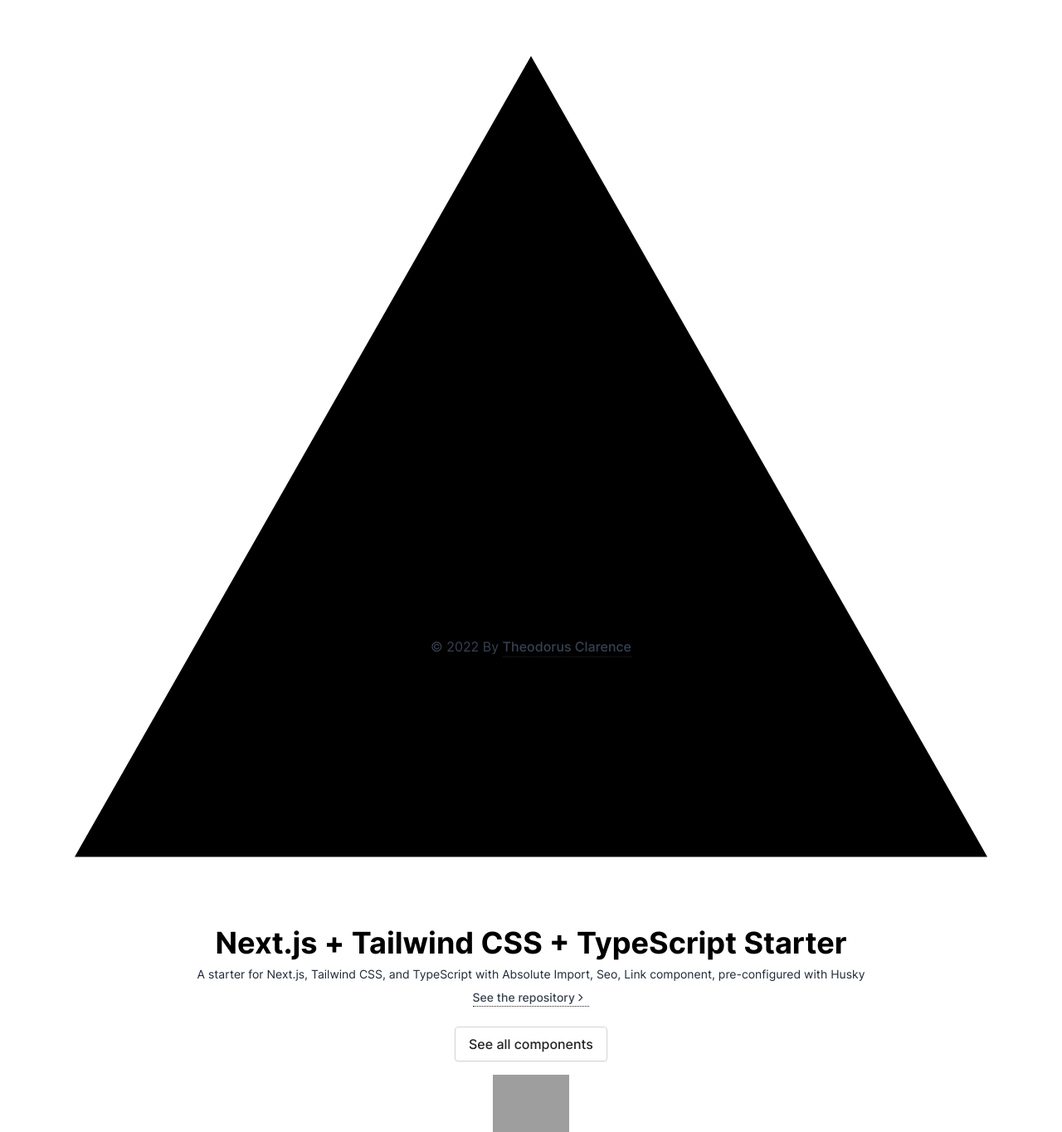
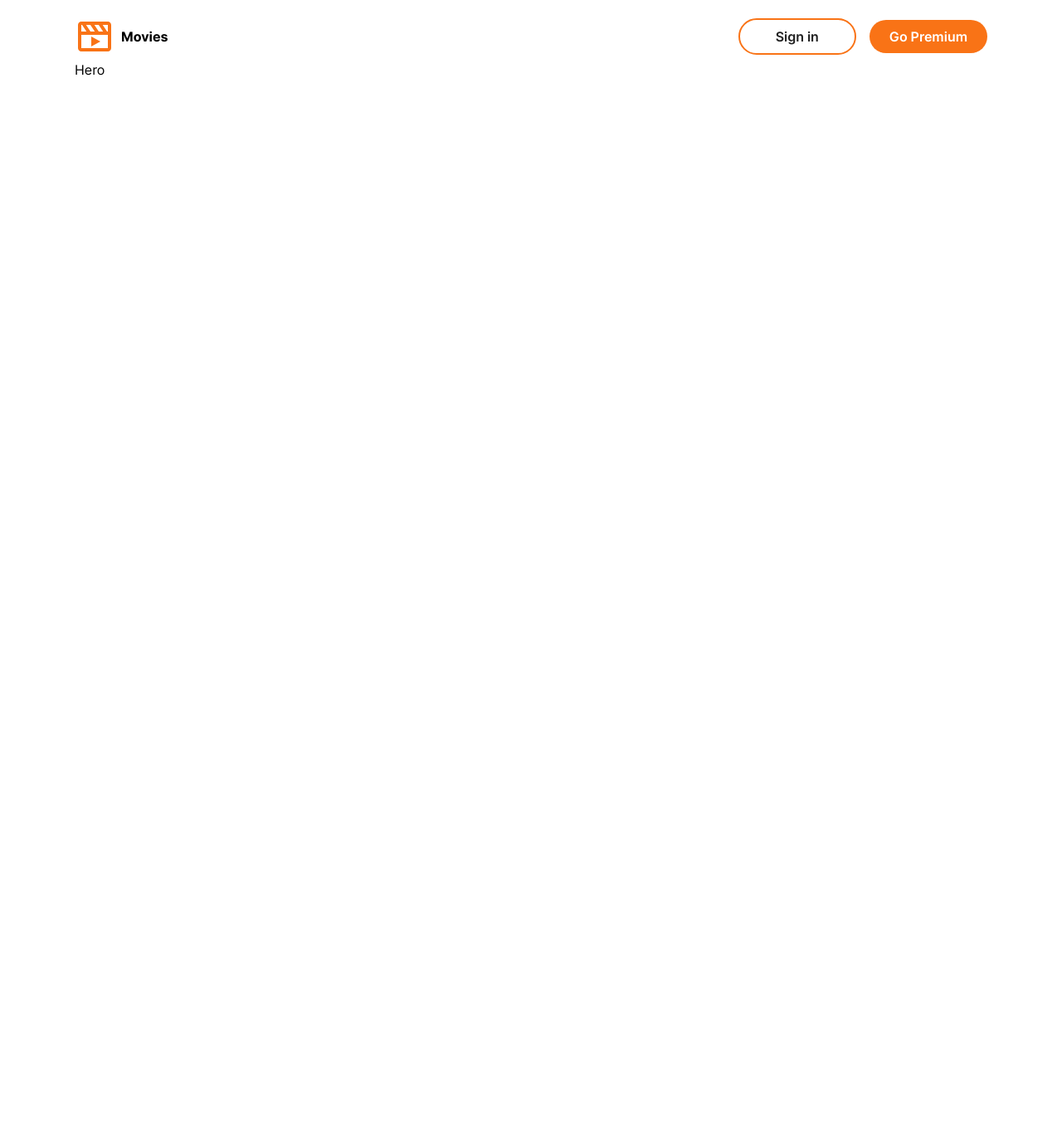
Before and after one commit to anucha-tk/nextjs-movies, a Next.js app: page / in a window 1280 px wide. Shown: the whole page at 83% size. After the commit the page ends 800 px from the top, so only its background shows below. Built offline with nearby package versions, Linux system fonts and the light colour scheme; grey boxes are pictures that could not be loaded.

Commit message:
feat: drawer, add drawer

```diff
--- /dev/null
+++ b/src/components/Hero.tsx
@@ -0,0 +1,7 @@
+import React from 'react';
+
+const Hero = () => {
+  return <div>Hero</div>;
+};
+
+export default Hero;
--- /dev/null
+++ b/src/components/layout/Drawer.tsx
@@ -0,0 +1,27 @@
+import React from 'react';
+
+type IDrawer = {
+  children: React.ReactNode;
+  isOpen: boolean;
+  closeDrawer: () => void;
+};
+
+export default function Drawer({ children, isOpen, closeDrawer }: IDrawer) {
+  return (
+    <>
+      <main
+        className={`fixed h-screen px-[30px] duration-500 ${
+          isOpen
+            ? 'left-0 top-0 w-2/3 max-w-xs bg-white ease-in-out'
+            : 'left-[-100%] top-0 ease-in'
+        }`}
+      >
+        <section>{children}</section>
+      </main>
+      <div
+        className='right-0 z-10 h-full w-full cursor-pointer'
+        onClick={closeDrawer}
+      />
+    </>
+  );
+}
--- a/src/components/layout/Header.tsx
+++ b/src/components/layout/Header.tsx
@@ -1,29 +1,107 @@
 import * as React from 'react';
+import { AiOutlineMenu } from 'react-icons/ai';
+import { BiMoviePlay } from 'react-icons/bi';
+import { MdClose } from 'react-icons/md';
 
+import Drawer from '@/components/layout/Drawer';
 import UnstyledLink from '@/components/links/UnstyledLink';
 
-const links = [
-  { href: '/', label: 'Route 1' },
-  { href: '/', label: 'Route 2' },
+type Links = {
+  href: string;
+  label: string;
+  type: 'button' | 'a';
+  buttonStyle?: string;
+}[];
+
+const links: Links = [
+  {
+    href: '/',
+    label: 'Sign in',
+    type: 'button',
+    buttonStyle:
+      'rounded-full border-2 border-orange-500 px-3 py-2 font-semibold text-dark',
+  },
+  {
+    href: '/',
+    type: 'button',
+    label: 'Go Premium',
+    buttonStyle:
+      'rounded-full bg-orange-500 px-6 py-2 font-semibold text-white',
+  },
 ];
 
 export default function Header() {
+  const [isOpen, setIsOpen] = React.useState<boolean>(false);
+
+  function closeDrawer() {
+    setIsOpen(!isOpen);
+  }
+
+  const navLinks = (
+    <>
+      {links.map(({ href, label, type, buttonStyle: style }) => (
+        <>
+          {type === 'a' ? (
+            <UnstyledLink
+              key={href}
+              href={href}
+              className='hover:text-gray-600'
+            >
+              {label}
+            </UnstyledLink>
+          ) : (
+            <button key={href} className={style}>
+              {label}
+            </button>
+          )}
+        </>
+      ))}
+    </>
+  );
+
   return (
-    <header className='sticky top-0 z-50 bg-white'>
+    <header className='sticky top-0 z-50 mt-4 bg-white'>
       <div className='layout flex h-14 items-center justify-between'>
-        <UnstyledLink href='/' className='font-bold hover:text-gray-600'>
-          Home
-        </UnstyledLink>
+        <div className='flex h-full items-center space-x-2'>
+          <BiMoviePlay className='h-8 w-8 cursor-pointer fill-orange-500 md:h-12 md:w-12' />
+          <UnstyledLink href='/' className='font-bold hover:text-gray-600'>
+            Movies
+          </UnstyledLink>
+        </div>
         <nav>
-          <ul className='flex items-center justify-between space-x-4'>
-            {links.map(({ href, label }) => (
-              <li key={`${href}${label}`}>
-                <UnstyledLink href={href} className='hover:text-gray-600'>
-                  {label}
-                </UnstyledLink>
-              </li>
-            ))}
+          <AiOutlineMenu
+            className='flex h-8 w-8 cursor-pointer fill-orange-500 md:hidden'
+            onClick={closeDrawer}
+          />
+          <ul className='hidden items-center md:grid md:auto-cols-fr md:grid-flow-col md:gap-4'>
+            {navLinks}
           </ul>
+          <div
+            className={
+              isOpen
+                ? 'fixed left-0 top-0 h-screen w-full bg-black/70 md:hidden'
+                : ''
+            }
+          >
+            <Drawer isOpen={isOpen} closeDrawer={closeDrawer}>
+              <div className='layout my-4 flex h-14 w-full items-center justify-between'>
+                <div className='flex h-full items-center space-x-2'>
+                  <BiMoviePlay className='h-8 w-8 fill-orange-500 md:h-12 md:w-12' />
+                  <UnstyledLink
+                    href='/'
+                    className='font-bold hover:text-gray-600'
+                  >
+                    Movies
+                  </UnstyledLink>
+                </div>
+                <MdClose
+                  className='h-8 w-8 cursor-pointer fill-orange-500'
+                  onClick={closeDrawer}
+                />
+              </div>
+              <ul className='grid items-center gap-3'>{navLinks}</ul>
+            </Drawer>
+          </div>
         </nav>
       </div>
     </header>
--- a/src/components/layout/Layout.tsx
+++ b/src/components/layout/Layout.tsx
@@ -1,6 +1,13 @@
 import * as React from 'react';
+
+import Header from '@/components/layout/Header';
 
 export default function Layout({ children }: { children: React.ReactNode }) {
   // Put Header or Footer Here
-  return <>{children}</>;
+  return (
+    <>
+      <Header />
+      {children}
+    </>
+  );
 }
--- a/src/pages/index.tsx
+++ b/src/pages/index.tsx
@@ -1,10 +1,7 @@
 import * as React from 'react';
 
+import Hero from '@/components/Hero';
 import Layout from '@/components/layout/Layout';
-import ArrowLink from '@/components/links/ArrowLink';
-import ButtonLink from '@/components/links/ButtonLink';
-import UnderlineLink from '@/components/links/UnderlineLink';
-import UnstyledLink from '@/components/links/UnstyledLink';
 import Seo from '@/components/Seo';
 
 /**
@@ -14,7 +11,6 @@
  * You can override the next-env if the type is important to you
  * @see https://stackoverflow.com/questions/68103844/how-to-override-next-js-svg-module-declaration
  */
-import Vercel from '~/svg/Vercel.svg';
 
 // !STARTERCONF -> Select !STARTERCONF and CMD + SHIFT + F
 // Before you begin editing, follow all comments with `STARTERCONF`,
@@ -26,48 +22,8 @@
       {/* <Seo templateTitle='Home' /> */}
       <Seo />
 
-      <main>
-        <section className='bg-white'>
-          <div className='layout flex min-h-screen flex-col items-center justify-center text-center'>
-            <Vercel className='text-5xl' />
-            <h1 className='mt-4'>
-              Next.js + Tailwind CSS + TypeScript Starter
-            </h1>
-            <p className='mt-2 text-sm text-gray-800'>
-              A starter for Next.js, Tailwind CSS, and TypeScript with Absolute
-              Import, Seo, Link component, pre-configured with Husky{' '}
-            </p>
-            <p className='mt-2 text-sm text-gray-700'>
-              <ArrowLink href='https://github.com/theodorusclarence/ts-nextjs-tailwind-starter'>
-                See the repository
-              </ArrowLink>
-            </p>
-
-            <ButtonLink className='mt-6' href='/components' variant='light'>
-              See all components
-            </ButtonLink>
-
-            <UnstyledLink
-              href='https://vercel.com/new/git/external?repository-url=https%3A%2F%2Fgithub.com%2Ftheodorusclarence%2Fts-nextjs-tailwind-starter'
-              className='mt-4'
-            >
-              {/* eslint-disable-next-line @next/next/no-img-element */}
-              <img
-                width='92'
-                height='32'
-                src='https://vercel.com/button'
-                alt='Deploy with Vercel'
-              />
-            </UnstyledLink>
-
-            <footer className='absolute bottom-2 text-gray-700'>
-              © {new Date().getFullYear()} By{' '}
-              <UnderlineLink href='https://theodorusclarence.com?ref=tsnextstarter'>
-                Theodorus Clarence
-              </UnderlineLink>
-            </footer>
-          </div>
-        </section>
+      <main className='layout'>
+        <Hero />
       </main>
     </Layout>
   );
```
Also changed, not shown: 1 other file (tests, documents, lock files or other folders).
